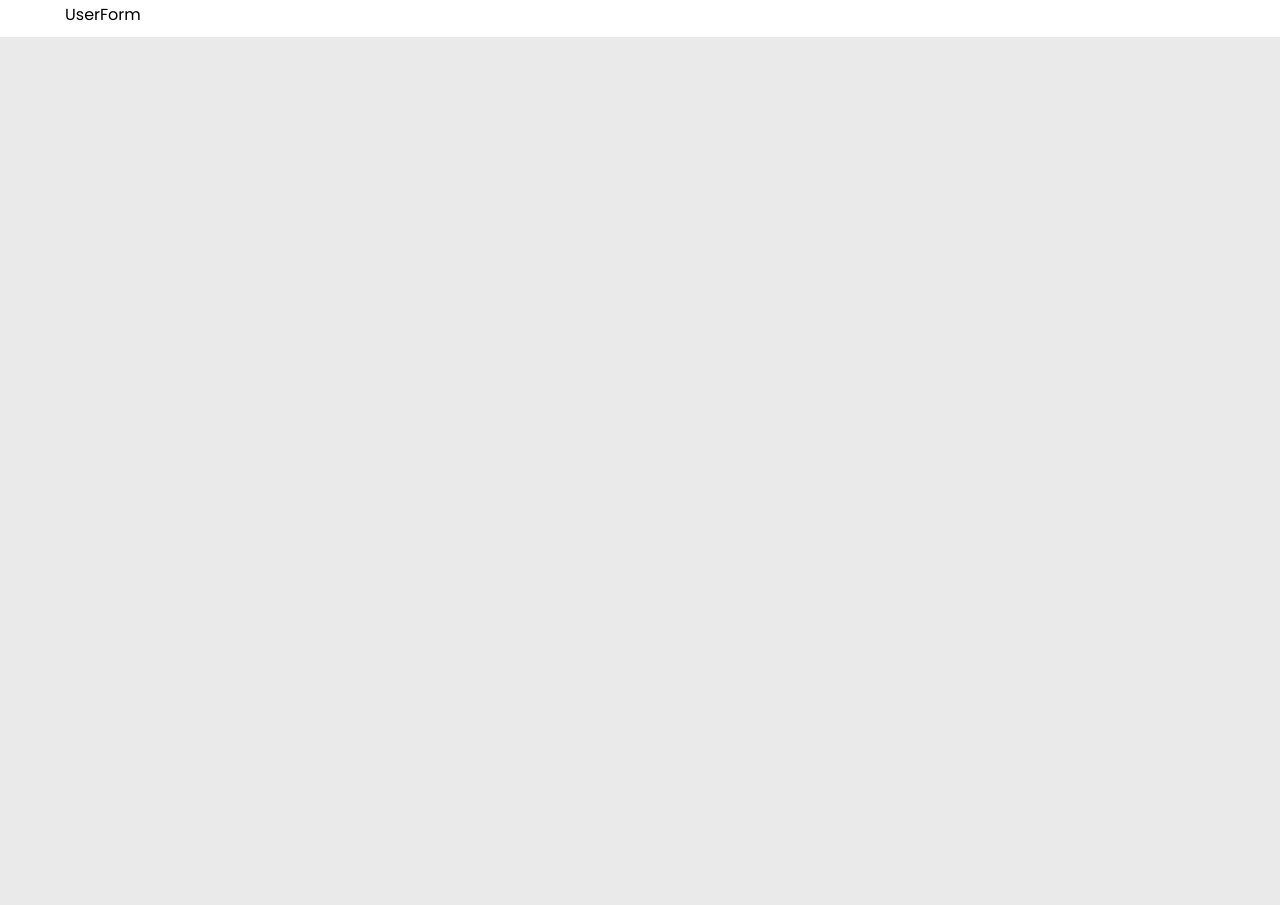
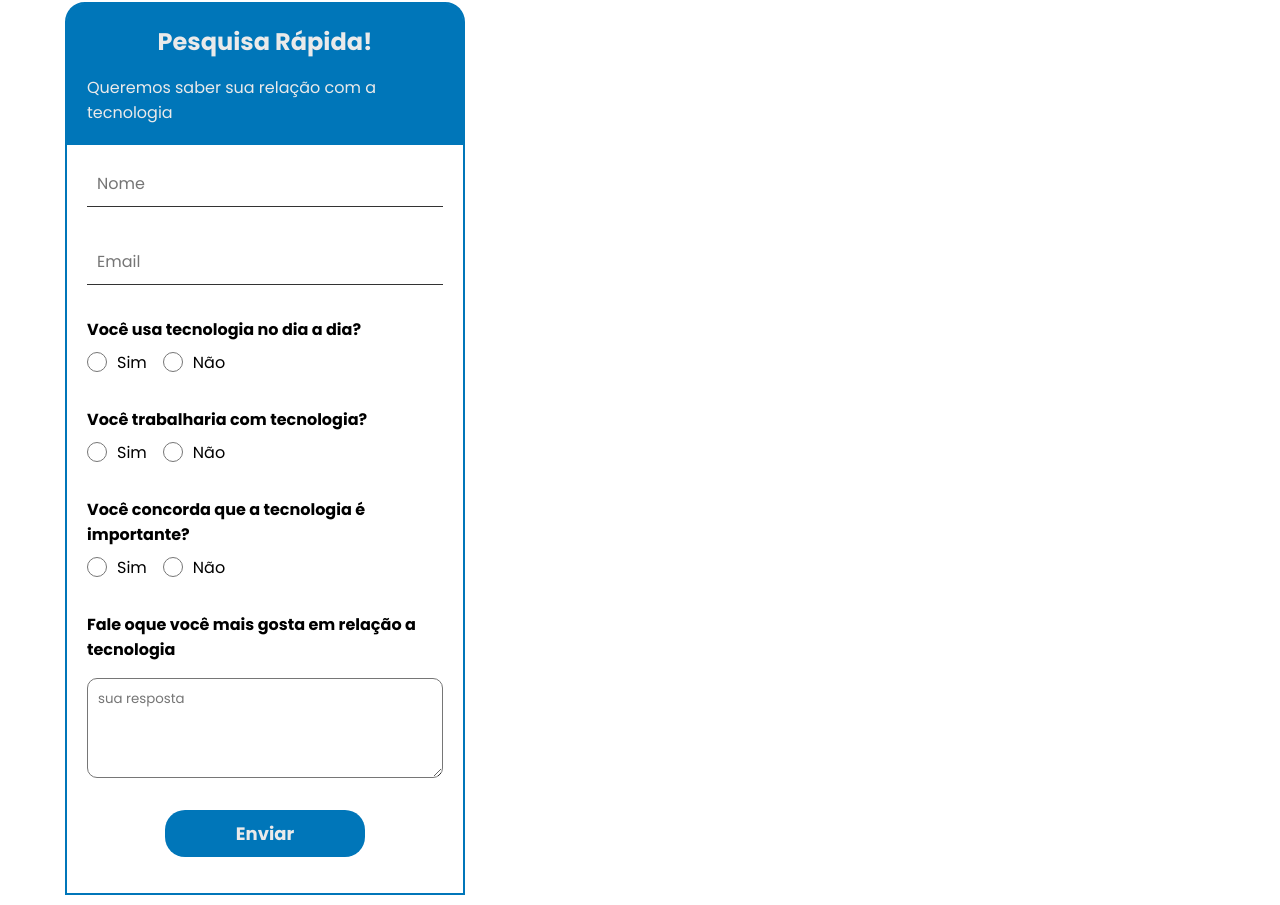
Before and after one commit to Darlan0307/SendEmail_React_Node, a React (Vite) app in the folder frontend/: page / in a window 1280 px wide. Shown: the part 1770-2675 px from the top of the page. Before the commit the page ends 1807 px from the top, so only its background shows below. Built offline with nearby package versions, Linux system fonts and the light colour scheme.

Commit message:
:lipstick: formulario criado

```diff
--- a/frontend/src/components/MainContent/styles.scss
+++ b/frontend/src/components/MainContent/styles.scss
@@ -23,7 +23,7 @@
 
       &::after{
         content: "Se sim, você vai gostar do conteúdo";
-        color: #333;
+        color: #3D4856;
         position: absolute;
         font-size: 16px;
         width: 300px;
@@ -77,4 +77,8 @@
       max-width: 60%;
     }
   }
+
+//  .context-form{
+
+//   }
 }
--- a/frontend/src/components/UserForm/index.tsx
+++ b/frontend/src/components/UserForm/index.tsx
@@ -2,7 +2,70 @@ import './styles.scss'
 
 const UserForm = () => {
   return (
-    <div>UserForm</div>
+    <div className='container-userform'>
+      <div className='content-header'>
+        <h2>Pesquisa Rápida!</h2>
+        <p>Queremos saber sua relação com a tecnologia</p>
+      </div>
+      <form className='form'>
+        <div className='wrap-input'>
+          <input type="text" placeholder='Nome' required/>
+        </div>
+        <div className='wrap-input'>
+          <input type="email" placeholder='Email' required/>
+        </div>
+        <div className='wrap-input-radio'>
+          <span className='question'>Você usa tecnologia no dia a dia?</span>
+          <div className='alternative'>
+            <div>
+              <input type="radio" id='sim' name='radio1' required/>
+              <label htmlFor="sim">Sim</label>
+            </div>
+            <div>
+              <input type="radio" id='nao' name='radio1'  required/>
+              <label htmlFor="nao">Não</label>
+            </div>
+          </div>
+        </div>
+
+        <div className='wrap-input-radio'>
+          <span className='question'>Você trabalharia com tecnologia?</span>
+          <div className='alternative'>
+            <div>
+              <input type="radio" id='sim-2' name='radio2' required/>
+              <label htmlFor="sim-2">Sim</label>
+            </div>
+            <div>
+              <input type="radio" id='nao-2' name='radio2' required/>
+              <label htmlFor="nao-2">Não</label>
+            </div>
+          </div>
+        </div>
+
+        <div className='wrap-input-radio'>
+          <span className='question'>Você concorda que a tecnologia é importante?</span>
+          <div className='alternative'>
+            <div>
+              <input type="radio" id='sim-3' name='radio3' required/>
+              <label htmlFor="sim-3">Sim</label>
+            </div>
+            <div>
+              <input type="radio" id='nao-3' name='radio3' required/>
+              <label htmlFor="nao-2">Não</label>
+            </div>
+          </div>
+        </div>
+
+        <div className='wrap-input-text'>
+          <span className='question'>Fale oque você mais gosta em relação a tecnologia</span>
+
+            <textarea name="comment" id="comment" placeholder='sua resposta' required></textarea>
+
+        </div>
+
+        <button className='btn' type='submit'> Enviar </button>
+      </form>
+    </div>
   )
 }
 
--- a/frontend/src/components/UserForm/styles.scss
+++ b/frontend/src/components/UserForm/styles.scss
@@ -0,0 +1,115 @@
+.container-userform{
+  width: 100%;
+  max-width: 400px;
+  display: flex;
+  flex-direction: column;
+  gap: 1em;
+  border: 2px solid #0076B9;
+  border-radius: 20px 20px 0 0;
+  .content-header{
+    background-color: #0076B9;
+    display: flex;
+    flex-direction: column;
+    align-items: center;
+    gap: 1em;
+    border-radius: 15px 15px 0 0;
+    padding: 20px;
+    h2,p{
+      color: #eaeaea;
+    }
+  }
+
+  .form{
+    width: 100%;
+    display: flex;
+    flex-direction: column;
+    align-items: center;
+    padding: 0 20px;
+    gap: 2em;
+
+    .wrap-input{
+      width: 100%;
+      input{
+        width: 100%;
+        font-size: 16px;
+        color: #242424;
+        outline: none;
+        border: none;
+        border-bottom: 1px solid #333;
+        padding: 10px;
+        transition: all .5s;
+
+
+        &:focus{
+          border-radius:20px;
+          border: 1px solid #333;
+        }
+      }
+    }
+    .question{
+      font-weight: bold;
+    }
+
+    .wrap-input-radio{
+      align-self: flex-start;
+      display: flex;
+      flex-direction: column;
+
+      gap: .5em;
+
+
+
+      .alternative{
+        display: flex;
+        gap: 1em;
+        div{
+          display: flex;
+          align-items: center;
+          label{
+            padding-left: 10px;
+
+          }
+          input{
+            height: 20px;
+            width: 20px;
+            padding: 10px;
+          }
+        }
+      }
+    }
+
+    .wrap-input-text{
+      display: flex;
+      flex-direction: column;
+      gap: 1em;
+
+      textarea{
+        padding: 10px;
+        border-radius: 10px;
+        min-height: 100px;
+        outline: none;
+        &:focus{
+          border: 2px solid #0076B9;
+        }
+
+      }
+    }
+
+    .btn{
+      width: 200px;
+      padding: 10px;
+      margin-bottom: 2em;
+      border-radius: 20px;
+      font-size: 18px;
+      border: none;
+      background-color: #0076B9;
+      color: #eaeaea;
+      font-weight: bold;
+      cursor: pointer;
+       &:hover{
+        box-shadow: 0px 0px 10px #0076B9;
+       }
+
+    }
+  }
+}
```
